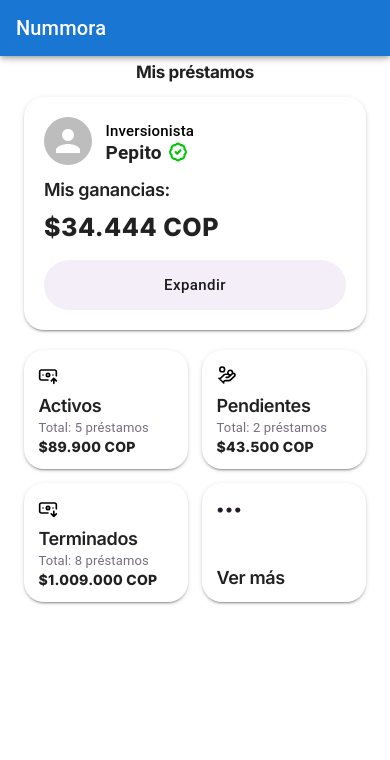
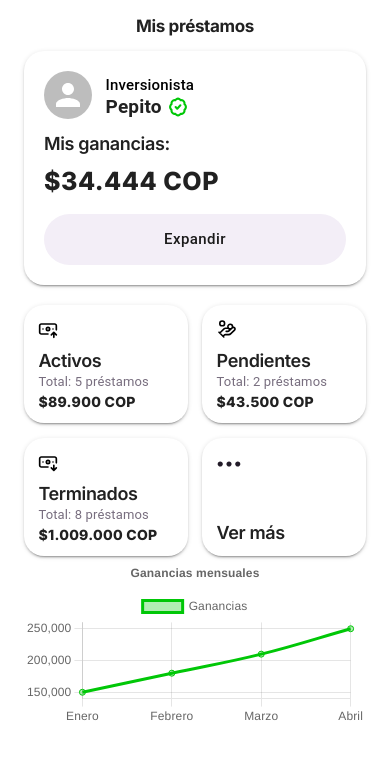
Before and after one commit to SebitasDev/Nummora_self, a Next.js app: page /dashboard/lender in a window 390 px wide. Shown: the top 760 px of the page. Built offline with nearby package versions, Linux system fonts and the light colour scheme; what @mui/material-nextjs would draw is missing.

Commit message:
Chore: commit inicial

```diff
--- a/package.json
+++ b/package.json
@@ -20,8 +20,10 @@
     "@tanstack/react-query": "^5.79.2",
     "@tanstack/react-query-devtools": "^5.79.2",
     "@wagmi/cli": "^2.3.1",
+    "chart.js": "^4.4.9",
     "next": "15.3.3",
     "react": "^18.3.1",
+    "react-chartjs-2": "^5.3.0",
     "react-dom": "^18.3.1",
     "react-hook-form": "^7.57.0",
     "viem": "^2.30.6",
--- a/src/app/dashboard/lender/page.tsx
+++ b/src/app/dashboard/lender/page.tsx
@@ -1,33 +1,5 @@
 'use client'
 
-import SectionTitle from "@/components/atoms/SectionTitle";
-import {UserProfileCard} from "@/components/organims/UserProfileCard";
-import {Currency, Roles} from "@/enums";
-import {Box} from "@mui/material";
-import {useTheme} from "@mui/system";
-import {LoanStatusGrid} from "@/components/organims/LoanStatusGrid";
+import {DashboardTemplate} from "@/components/layouts/DashboardTemplate";
 
-export default function LenderPage() {
-    const themeMUI = useTheme();
-    return (
-        <Box
-            sx={{
-                textAlign: 'left',
-                [themeMUI.breakpoints.down('sm')]: {
-                    textAlign: 'center',
-                },
-            }}
-        >
-            <SectionTitle>Mis préstamos</SectionTitle>
-
-            <UserProfileCard
-                avatarURL={"URL.com"}
-                userRole={Roles.Inversionista}
-                userName={"Pepito"}
-                currency={Currency.COP}
-            />
-
-            <LoanStatusGrid/>
-        </Box>
-    );
-}
+export default function LenderPage() {return <DashboardTemplate/>;}
--- /dev/null
+++ b/src/components/layouts/DashboardTemplate.tsx
@@ -0,0 +1,80 @@
+'use client'
+
+import SectionTitle from "@/components/atoms/SectionTitle";
+import {UserProfileCard} from "@/components/organims/UserProfileCard";
+import {Currency, Roles} from "@/enums";
+import {LoanStatusGrid} from "@/components/organims/LoanStatusGrid";
+import {Box, useTheme} from "@mui/material";
+import {
+    Chart as ChartJS,
+    CategoryScale,
+    LinearScale,
+    PointElement,
+    LineElement,
+    Title,
+    Tooltip,
+    Legend, ChartOptions,
+} from 'chart.js';
+import { Line } from 'react-chartjs-2';
+
+// Registras módulos necesarios de Chart.js
+ChartJS.register(CategoryScale, LinearScale, PointElement, LineElement, Title, Tooltip, Legend);
+
+
+// Tipa explícitamente el objeto options
+const options: ChartOptions<'line'> = {
+    responsive: true,
+    plugins: {
+        legend: {
+            position: 'top'
+        },
+        title: {
+            display: true,
+            text: 'Ganancias mensuales'
+        }
+    }
+};
+
+const data = {
+    labels: ['Enero', 'Febrero', 'Marzo', 'Abril'],
+    datasets: [
+        {
+            label: 'Ganancias',
+            data: [150000, 180000, 210000, 250000],
+            borderColor: '#00C707',
+            backgroundColor: 'rgba(0, 199, 7, 0.3)',
+            tension: 0.4
+        }
+    ]
+};
+
+export const DashboardTemplate = () => {
+    const themeMUI = useTheme();
+    return (
+        <Box
+            sx={{
+                textAlign: 'left',
+                mt: 1.3,
+                [themeMUI.breakpoints.down('sm')]: {
+                    textAlign: 'center',
+                },
+            }}
+        >
+            {/* Title */}
+            <SectionTitle>Mis préstamos</SectionTitle>
+
+            {/* User profile */}
+            <UserProfileCard
+                avatarURL={"URL.com"}
+                userRole={Roles.Inversionista}
+                userName={"Pepito"}
+                currency={Currency.COP}
+            />
+
+            {/* Loan status grid */}
+            <LoanStatusGrid/>
+
+            <Line data={data} options={options} />
+        </Box>
+    );
+}
--- a/src/components/layouts/GlobalLayout.tsx
+++ b/src/components/layouts/GlobalLayout.tsx
@@ -1,24 +1,62 @@
 'use client';
 
-import { Box, AppBar, Toolbar, Typography, Drawer, List, ListItem, ListItemText } from '@mui/material';
+import { Box, BottomNavigation, BottomNavigationAction, Paper } from '@mui/material';
+import DashboardIcon from '@mui/icons-material/Dashboard';
+import AccountBalanceIcon from '@mui/icons-material/AccountBalance';
+import AccountBalanceWalletIcon from '@mui/icons-material/AccountBalanceWallet';
+import PersonIcon from '@mui/icons-material/Person';
+import React, { useState } from 'react';
 import Link from 'next/link';
 
-const drawerWidth = 240;
+export default function GlobalLayout({ children }: { children: React.ReactNode }) {
+    const [value, setValue] = useState(0);
 
-export default function GlobalLayout({ children }: { children: React.ReactNode }) {
     return (
-        <Box sx={{ display: 'flex' }}>
-            <Box component="main" sx={{ flexGrow: 1, p: 1 }}>
-                <AppBar position="fixed" sx={{ zIndex: (theme) => theme.zIndex.drawer + 1 }}>
-                    <Toolbar>
-                        <Typography variant="h6" noWrap component="div">
-                            Nummora
-                        </Typography>
-                    </Toolbar>
-                </AppBar>
-                <Toolbar />
+        <Box sx={{ pb: 7 }}>
+            <Box sx={{ p: 1 }}>
                 {children}
             </Box>
+
+            <Paper
+                sx={{
+                    position: 'fixed',
+                    bottom: 0,
+                    left: 0,
+                    right: 0,
+                    borderTop: '1px solid #eee',
+                    backgroundColor: '#fff',
+                }}
+                elevation={3}
+            >
+                <BottomNavigation
+                    showLabels={false}
+                    value={value}
+                    onChange={(event, newValue) => {
+                        setValue(newValue);
+                    }}
+                >
+                    <BottomNavigationAction
+                        component={Link}
+                        href={"/dashboard/lender"}
+                        icon={<DashboardIcon sx={{ color: value === 0 ? '#00C707' : 'black' }} />}
+                    />
+                    <BottomNavigationAction
+                        component={Link}
+                        href={"/loans"}
+                        icon={<AccountBalanceIcon sx={{ color: value === 1 ? '#00C707' : 'black' }} />}
+                    />
+                    <BottomNavigationAction
+                        component={Link}
+                        href={"/wallet"}
+                        icon={<AccountBalanceWalletIcon sx={{ color: value === 2 ? '#00C707' : 'black' }} />}
+                    />
+                    <BottomNavigationAction
+                        component={Link}
+                        href={"/profile"}
+                        icon={<PersonIcon sx={{ color: value === 3 ? '#00C707' : 'black' }} />}
+                    />
+                </BottomNavigation>
+            </Paper>
         </Box>
     );
 }
--- a/src/enums/currency.ts
+++ b/src/enums/currency.ts
@@ -1,5 +1 @@
-export enum Currency {
-    COP,
-    USD,
-    MXN
-}
+export enum Currency {COP, USD, MXN}
--- a/src/enums/roles.ts
+++ b/src/enums/roles.ts
@@ -1,4 +1 @@
-export enum Roles {
-    Inversionista,
-    Deudor
-}
+export enum Roles {Inversionista, Deudor}
```
Also changed, not shown: 1 other file (tests, documents, lock files or other folders).
